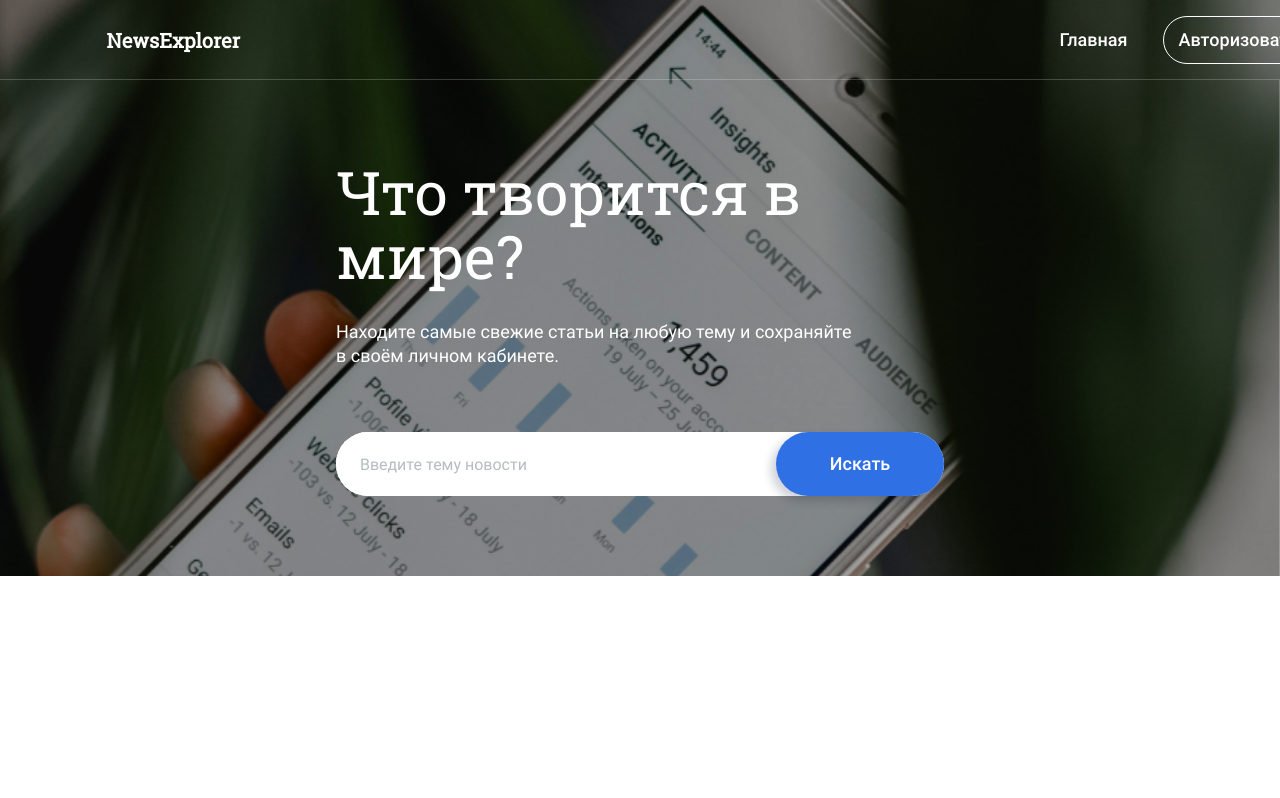
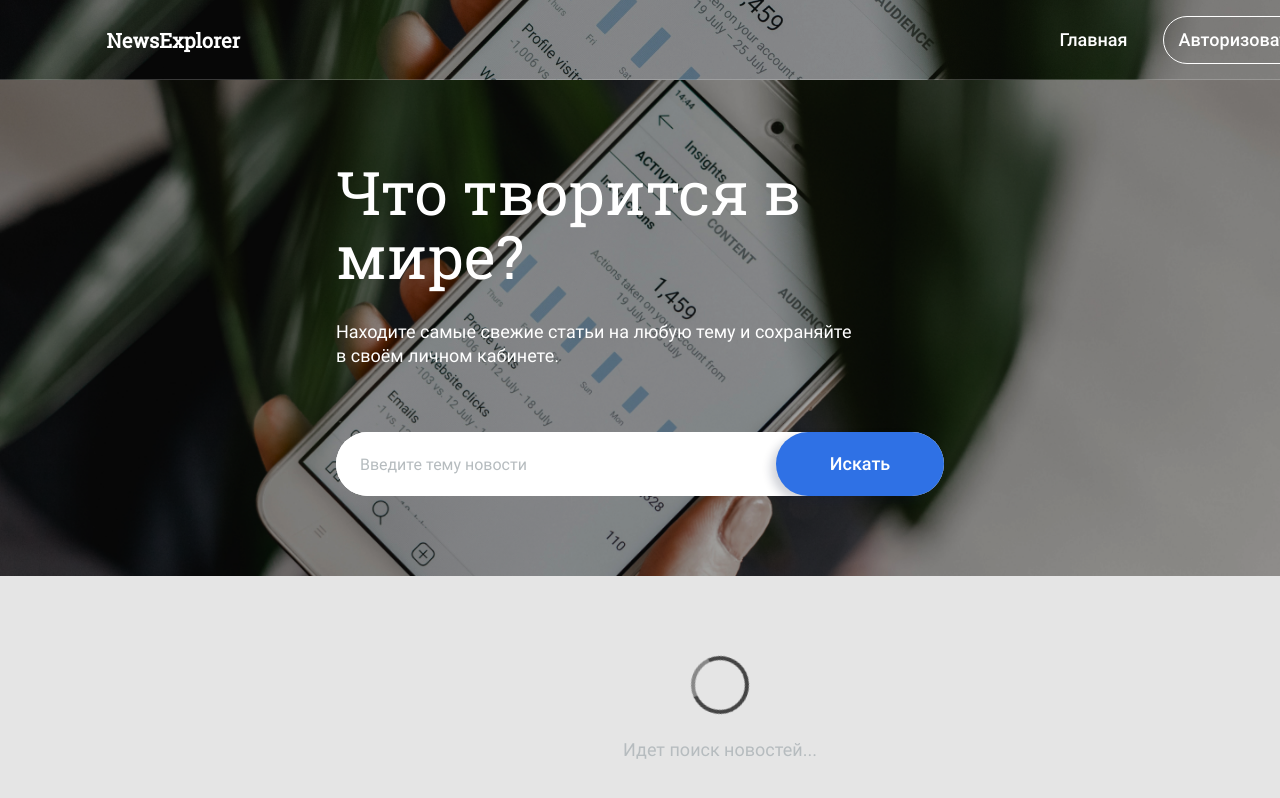
Before and after one commit to Vladimir-art/news-explorer-frontend, a React (Create React App) app: page / in a window 1280 px wide. Shown: the top 798 px of the page. Built offline with nearby package versions, Linux system fonts and the light colour scheme.

Commit message:
Add Preloader to page

```diff
--- /dev/null
+++ b/src/blocks/preloader/__circle/preloader__circle.css
@@ -0,0 +1,18 @@
+.preloader__circle {
+	display: block;
+	width: 50px;
+	height: 50px;
+	border: 4px solid #444;
+	border-bottom-color: #888;
+
+	border-radius: 50%;
+	margin: 0 auto;
+
+	animation: spin .75s infinite linear;
+}
+
+@keyframes spin {
+	100% {
+		transform: rotate(360deg);
+	}
+}
--- /dev/null
+++ b/src/blocks/preloader/__text/preloader__text.css
@@ -0,0 +1,11 @@
+.preloader__text {
+  margin: 24px auto 0;
+  padding: 0;
+  font-family: "Roboto", Arial, sans-serif;
+  font-style: normal;
+  font-weight: normal;
+  font-size: 18px;
+  line-height: 24px;
+  text-align: center;
+  color: #B6BCBF;
+}
--- /dev/null
+++ b/src/blocks/preloader/preloader.css
@@ -0,0 +1,9 @@
+@import url(./__circle/preloader__circle.css);
+@import url(./__text/preloader__text.css);
+
+.preloader {
+  margin: 0 auto;
+  padding: 80px 0;
+  width: 1440px;
+  max-height: 282px;
+}
--- a/src/components/Main/Main.js
+++ b/src/components/Main/Main.js
@@ -1,10 +1,12 @@
 import React from 'react';
 import SearchForm from '../SearchForm/SearchForm';
+import Preloader from '../Preloader/Preloader';
 
 function Main() {
   return (
     <main className="main">
       <SearchForm />
+      <Preloader />
     </main>
   );
 }
--- a/src/components/Preloader/Preloader.css
+++ b/src/components/Preloader/Preloader.css
@@ -0,0 +1 @@
+@import url(../../blocks/preloader/preloader.css);
--- a/src/components/Preloader/Preloader.js
+++ b/src/components/Preloader/Preloader.js
@@ -0,0 +1,12 @@
+import React from 'react';
+
+function Preloader() {
+  return (
+    <section className="preloader">
+      <i className="preloader__circle"></i>
+      <p className="preloader__text">Идет поиск новостей...</p>
+    </section>
+  );
+}
+
+export default Preloader;
--- a/src/index.css
+++ b/src/index.css
@@ -5,3 +5,4 @@
 @import url(./components/Navigation/Navigation.css);
 @import url(./components/Main/Main.css);
 @import url(./components/SearchForm/SearchForm.css);
+@import url(./components/Preloader/Preloader.css);
```
